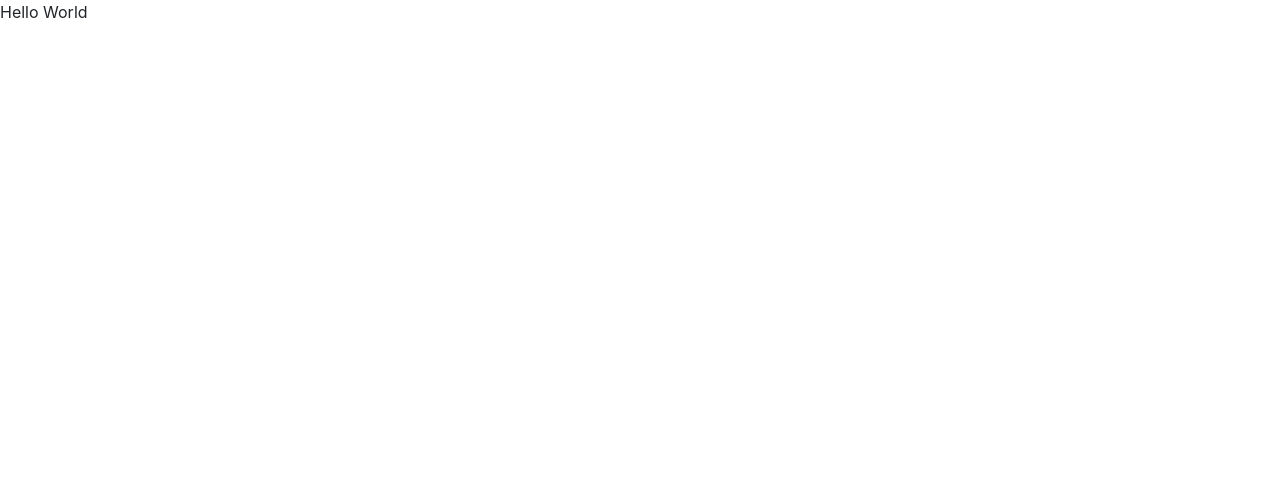
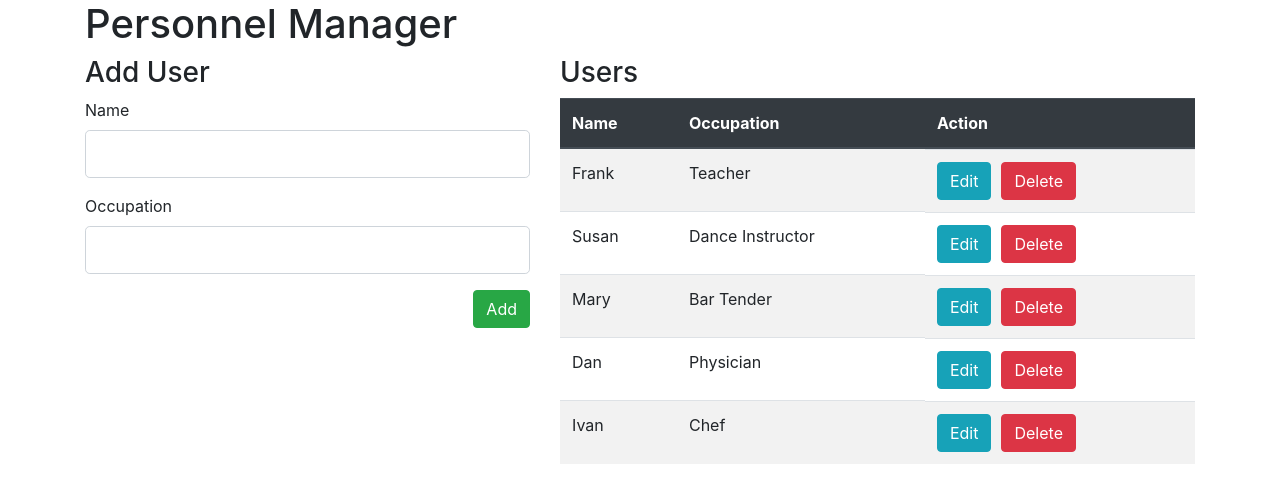
Before and after one commit to devLana/react-crud-app, a React (Create React App) app: page / in a window 1280 px wide. Shown: the top 502 px of the page. Built offline with nearby package versions, Linux system fonts and the light colour scheme; the HTML template or start-up script is replaced by a standard one.

Commit message:
setup app components and css styles

```diff
--- a/src/App.js
+++ b/src/App.js
@@ -1,16 +1,33 @@
 import React, { useState } from 'react';
 import { data } from "./data/users";
+import ViewUsers from "./Components/ViewUsers";
+import AddUser from "./Components/AddUser";
+import EditUser from "./Components/EditUser";
 import "bootstrap/dist/css/bootstrap.min.css";
 import './index.css';
 
-function App() {
+const App = () => {
   const user = {id: null, name: "", occupation: ""};
-  const { users, setUsers } = useState(data.users);
-  const { isEdit, setIsEdit } = useState(false);
-  const { userToEdit, setUserToEdit } = useState(user);
+  const [users, setUsers] = useState(data.users);
+  const [isEdit, setIsEdit] = useState(false);
+  const [userToEdit, setUserToEdit] = useState(user);
 
   return (
-    <p>Hello World</p>
+    <div className="container">
+      <h1>Personnel Manager</h1>
+      <div className="row">
+        <div className="form-container col-md-5">
+          {
+            isEdit
+              ? <EditUser />
+              : <AddUser />
+          }
+        </div>
+        <div className="table-responsive-md col-md-7">
+          <ViewUsers users={users} edit={isEdit} />
+        </div>
+      </div>
+    </div>
   );
 }
 
--- /dev/null
+++ b/src/Components/AddUser.js
@@ -0,0 +1,35 @@
+import React, { useState } from "react";
+
+const AddUser = props => {
+
+  return (
+    <div className="add-user">
+      <h3>Add User</h3>
+      <form>
+        <div className="form-group">
+          <label htmlFor="add__name">Name</label>
+          <input
+            type="text"
+            id="add__name"
+            className="form-control form-control-lg"
+          />
+        </div>
+        <div className="form-group">
+          <label htmlFor="add__occupation">Occupation</label>
+          <input
+            type="text"
+            id="add__occupation"
+            className="form-control form-control-lg"
+          />
+        </div>
+        <input
+          type="submit"
+          className="btn btn-success"
+          value="Add"
+        />
+      </form>
+    </div>
+  )
+}
+
+export default AddUser;
--- /dev/null
+++ b/src/Components/EditUser.js
@@ -0,0 +1,38 @@
+import React from "react";
+
+const EditUser = props => {
+
+  return (
+    <div className="edit-user">
+      <h3>Edit User</h3>
+      <form>
+        <div className="form-group">
+          <label htmlFor="edit__name">Name</label>
+          <input
+            type="text"
+            id="edit__name"
+            className="form-control form-control-lg"
+          />
+        </div>
+        <div className="form-group">
+          <label htmlFor="edit__occupation">Occupation</label>
+          <input
+            type="text"
+            id="edit__occupation"
+            className="form-control form-control-lg"
+          />
+        </div>
+        <div className="ctrl__btns">
+          <span className="btn btn-secondary">Cancel</span>
+          <input
+            type="submit"
+            className="btn btn-primary"
+            value="Edit"
+          />
+        </div>
+      </form>
+    </div>
+  )
+}
+
+export default EditUser;
--- a/src/Components/ViewUsers.js
+++ b/src/Components/ViewUsers.js
@@ -0,0 +1,45 @@
+import React from "react";
+
+const ViewUsers = props => {
+  const rows = props.users.map(user => {
+    return (
+      <tr key={user.id}>
+        <td>{user.name}</td>
+        <td>{user.occupation}</td>
+        <td>
+          <button className="edit btn btn-info">Edit</button>
+          {
+            props.edit
+              ? <button className="delete btn btn-danger disabled">Delete</button>
+              : <button className="delete btn btn-danger">Delete</button>
+          }
+        </td>
+      </tr>
+    )
+  });
+
+  return (
+    <>
+      <h3>Users</h3>
+      <table className="table table-striped table-hover">
+        <thead className="thead-dark">
+          <tr>
+            <th>Name</th>
+            <th>Occupation</th>
+            <th>Action</th>
+          </tr>
+        </thead>
+        <tbody>
+          {
+            props.users.length === 0
+              ? <tr><td colSpan={3}>No Data Available</td></tr>
+              : rows
+          }
+        </tbody>
+      </table>
+    </>
+  )
+
+}
+
+export default ViewUsers;
--- a/src/index.css
+++ b/src/index.css
@@ -1,8 +1,60 @@
+* {
+  margin: 0;
+  padding: 0;
+  box-sizing: border-box;
+}
+
 body {
-  margin: 0;
   font-family: -apple-system, BlinkMacSystemFont, 'Segoe UI', 'Roboto', 'Oxygen',
     'Ubuntu', 'Cantarell', 'Fira Sans', 'Droid Sans', 'Helvetica Neue',
     sans-serif;
   -webkit-font-smoothing: antialiased;
   -moz-osx-font-smoothing: grayscale;
 }
+
+h1 {
+  margin: 20px 0 30px;
+  font-size: 25px;
+}
+
+h3 {
+  font-size: 20px;
+}
+
+.form-container {
+  margin-bottom: 50px;
+}
+
+.add-user input[type=submit] {
+  margin-left: auto;
+  display: block;
+}
+
+.ctrl__btns {
+  display: flex;
+  justify-content: space-between;
+}
+
+td:last-child {
+  display: flex;
+  flex-direction: column;
+}
+
+.edit {
+  margin-bottom: 10px;
+}
+
+@media screen and (min-width: 768px) {
+  .form-container {
+    margin-bottom: 0;
+  }
+
+  td:last-child {
+    flex-direction: row;
+  }
+
+  .edit {
+    margin-bottom: 0;
+    margin-right: 10px;
+  }
+}
```
Also changed, not shown: src/Components/AddUsers.js (deleted), src/Components/EditUsers.js (deleted).
